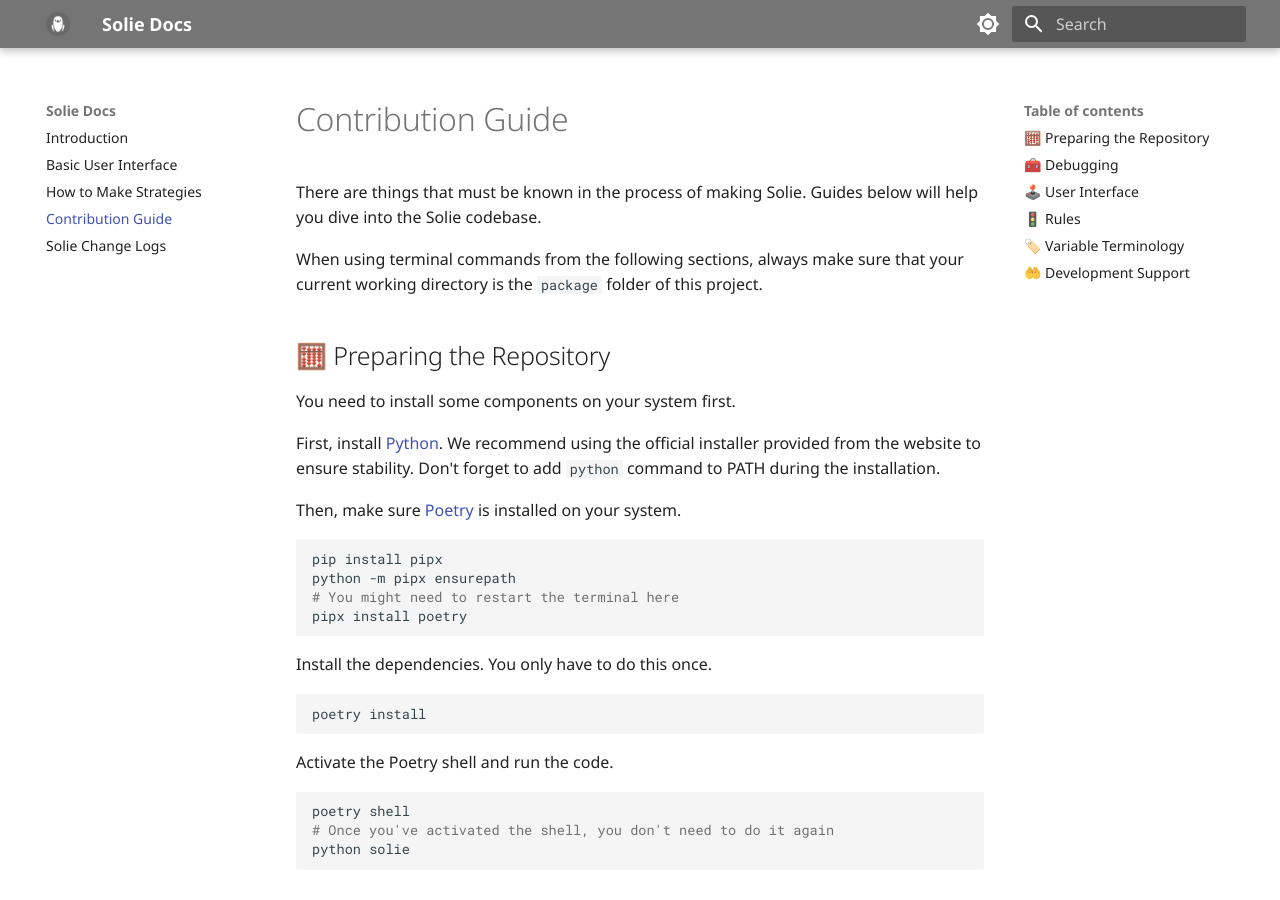
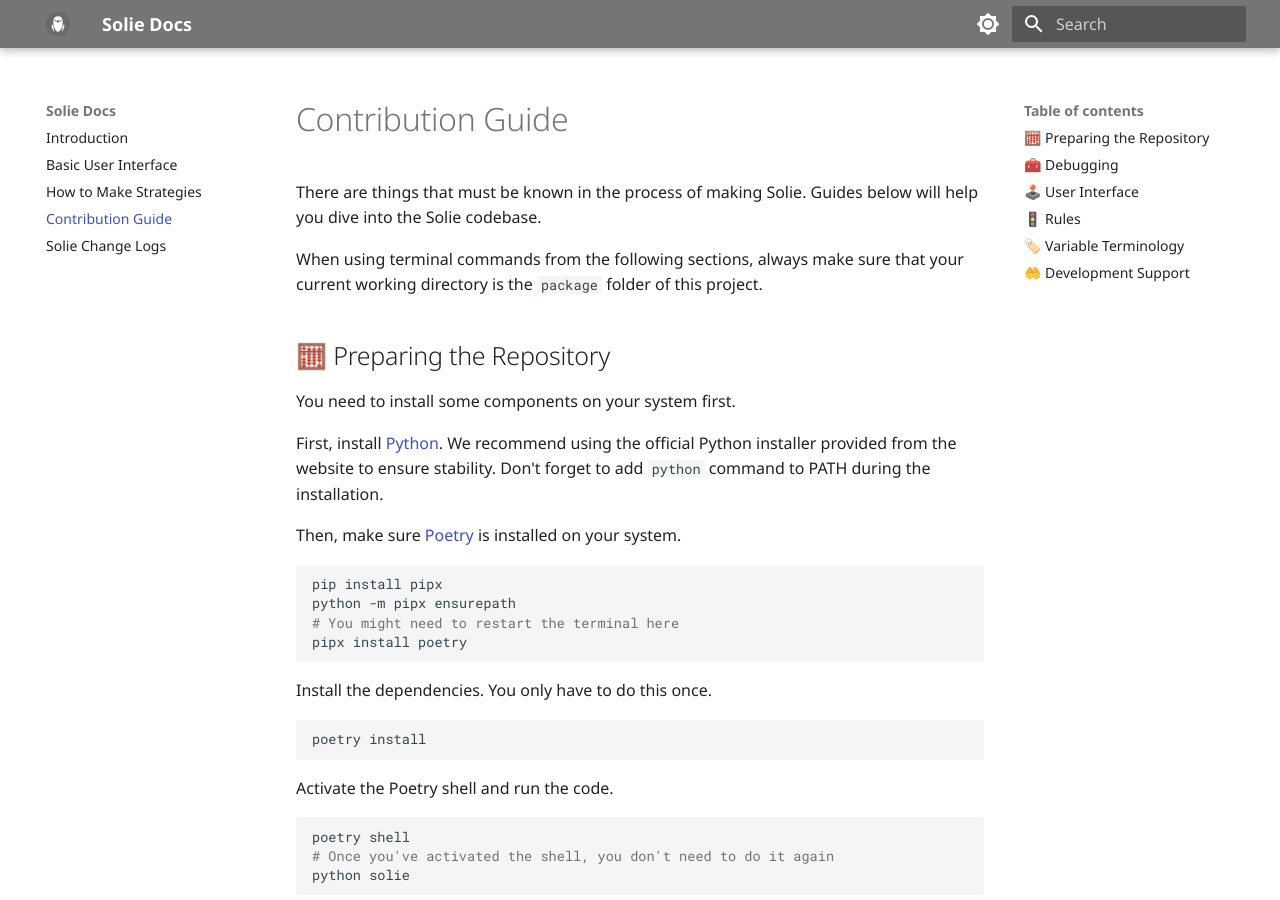
Before and after one commit to cunarist/solie, an MkDocs documentation site: the page built from documentation/docs/contribution.md, in a window 1280 px wide and 900 px high. Built offline with MkDocs 1.6.1 and Material for MkDocs 9.7.7, drawn with Linux system fonts in a browser that asks for light colours.

Commit message:
Improve first guides

```diff
--- a/documentation/docs/contribution.md
+++ b/documentation/docs/contribution.md
@@ -8,7 +8,7 @@
 
 You need to install some components on your system first.
 
-First, install [Python](https://www.python.org/). We recommend using the official installer provided from the website to ensure stability. Don't forget to add `python` command to PATH during the installation.
+First, install [Python](https://www.python.org/). We recommend using the official Python installer provided from the website to ensure stability. Don't forget to add `python` command to PATH during the installation.
 
 Then, make sure [Poetry](https://python-poetry.org/) is installed on your system.
 
```
Also changed, not shown: documentation/docs/index.md (+8 -4 lines), README.md, package/README.md.
